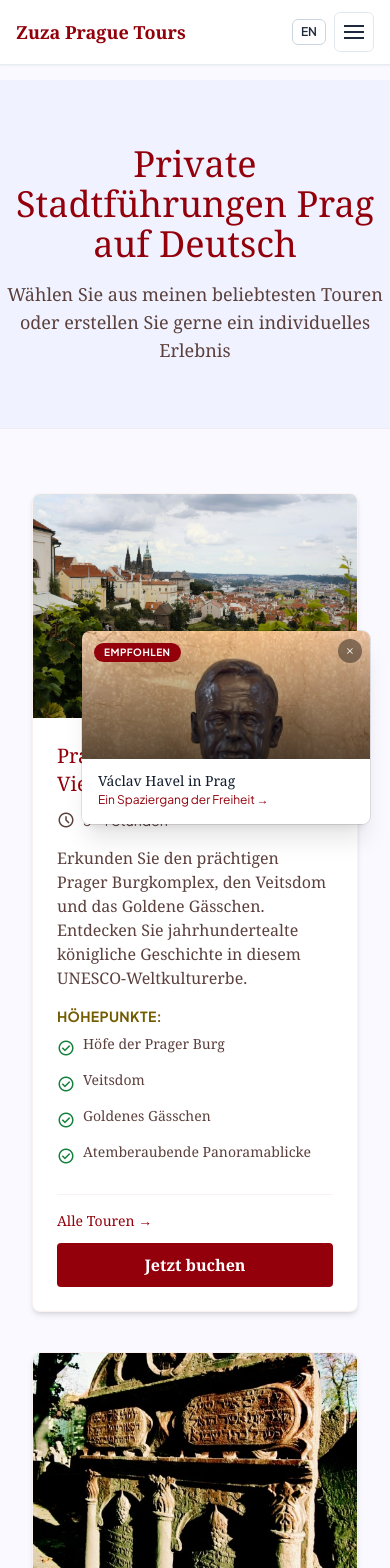
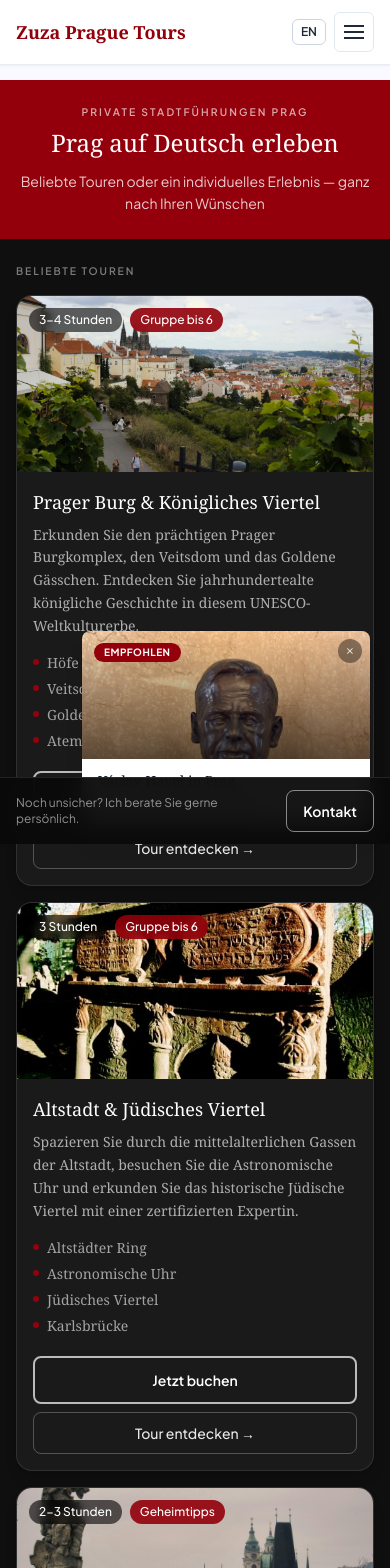
Before and after one commit to mandev-1/zuzapragtour.de, a React (Create React App) app in the folder prague-tour-guide/: page /tours in a window 390 px wide. Shown: the top 1568 px of the page. Built offline with nearby package versions, Linux system fonts and the light colour scheme; no server answers.

Commit message:
good enough for now lmao

```diff
--- a/prague-tour-guide/src/components/Tours.tsx
+++ b/prague-tour-guide/src/components/Tours.tsx
@@ -2,48 +2,70 @@ import React from 'react';
 import { motion } from 'framer-motion';
 import { Link, useNavigate } from 'react-router-dom';
 import { useLanguage } from '../context/LanguageContext';
+import type { TranslationKey } from '../utils/translations';
 import { tours } from '../data/tours';
+
+const pub = (path: string) => `${process.env.PUBLIC_URL}${path}`;
 
 const Tours: React.FC = () => {
   const { t, language } = useLanguage();
   const navigate = useNavigate();
 
-  // Build card data from the shared tours array
   const toursData = tours.map((tour, index) => ({
     id: index + 1,
     slug: language === 'de' && tour.slugDe ? tour.slugDe : tour.slug,
+    tourId: tour.id,
     titleKey: tour.titleKey,
     descriptionKey: tour.descriptionKey,
     durationKey: tour.durationKey,
     image: tour.image,
     highlightKeys: tour.highlightKeys,
+    isCustom: tour.id === 'custom',
   }));
 
+  const regularTours = toursData.filter((x) => !x.isCustom);
+  const customTour = toursData.find((x) => x.isCustom);
+
+  const secondaryBadgeKey = (tourId: string): TranslationKey =>
+    tourId === 'hidden' ? 'tours.badge.insider' : 'tours.badge.groupUpTo6';
+
   return (
-    <div className="bg-surface pb-16">
-      <div className="border-b border-outline-variant/15 bg-surface-container-low py-16 text-center">
-        <h1 className="mb-4 font-headline text-4xl text-primary md:text-5xl">{t('tours.header.title')}</h1>
-        <p className="mx-auto max-w-2xl text-lg text-on-surface-variant">{t('tours.header.subtitle')}</p>
-      </div>
+    <div className="min-h-screen bg-[#0f0f0f] pb-24 md:pb-16">
+      {/* Compact hero — maroon, minimal vertical padding on mobile */}
+      <header className="bg-primary px-5 py-6 text-center md:py-8">
+        <p className="mb-2 font-label text-[0.65rem] font-semibold uppercase tracking-[0.2em] text-on-primary/65">
+          {t('tours.page.kicker')}
+        </p>
+        <h1 className="mb-3 font-headline text-2xl leading-tight text-on-primary md:text-3xl lg:text-4xl">
+          {t('tours.page.heading')}
+        </h1>
+        <p className="mx-auto max-w-xl font-label text-sm leading-relaxed text-on-primary/80 md:text-base">
+          {t('tours.page.lead')}
+        </p>
+      </header>
 
-      <div className="mx-auto max-w-6xl px-8 py-16">
-        <div className="grid grid-cols-1 gap-10 md:grid-cols-2">
-          {toursData.map((tour, index) => {
-            const bookDest = `/book?tour=${encodeURIComponent(t(tour.titleKey as any))}#contact-title`;
+      <div className="mx-auto max-w-6xl px-4 py-6 md:px-8 md:py-8">
+        <p className="mb-4 font-label text-[0.65rem] font-semibold uppercase tracking-[0.18em] text-white/45">
+          {t('tours.section.popular')}
+        </p>
+
+        <div className="grid grid-cols-1 gap-4 md:grid-cols-2 md:gap-6">
+          {regularTours.map((tour, index) => {
+            const bookDest = `/book?tour=${encodeURIComponent(t(tour.titleKey as TranslationKey))}#contact-title`;
             const tourDest = `/tours/${tour.slug}`;
             return (
               <motion.article
                 key={tour.id}
-                className="flex flex-col overflow-hidden rounded-xl border border-outline-variant/20 bg-surface-container-lowest shadow-md transition-shadow hover:shadow-lg"
-                initial={{ opacity: 0, y: 40 }}
+                className="flex flex-col overflow-hidden rounded-2xl border border-white/10 bg-[#1a1a1a] shadow-lg transition-shadow hover:border-white/15 hover:shadow-xl"
+                initial={{ opacity: 0, y: 24 }}
                 whileInView={{ opacity: 1, y: 0 }}
-                transition={{ duration: 0.45, delay: index * 0.05 }}
+                transition={{ duration: 0.4, delay: index * 0.05 }}
                 viewport={{ once: true }}
               >
                 <div
                   role="button"
                   tabIndex={0}
-                  className="relative h-56 cursor-pointer overflow-hidden"
+                  className="relative h-44 cursor-pointer overflow-hidden md:h-52"
                   onClick={() => navigate(tourDest)}
                   onKeyDown={(e) => {
                     if (e.key === 'Enter' || e.key === ' ') {
@@ -52,67 +74,122 @@ const Tours: React.FC = () => {
                     }
                   }}
                 >
-                  <img src={tour.image} alt={t(tour.titleKey as any)} className="h-full w-full object-cover transition-transform duration-500 hover:scale-105" loading="lazy" />
+                  <img
+                    src={pub(tour.image)}
+                    alt={t(tour.titleKey as TranslationKey)}
+                    className="h-full w-full object-cover transition-transform duration-500 hover:scale-105"
+                    loading="lazy"
+                  />
+                  <div className="absolute left-3 top-3 flex flex-wrap gap-2">
+                    <span className="rounded-full bg-black/60 px-2.5 py-1 font-label text-xs font-medium text-white backdrop-blur-sm">
+                      {t(tour.durationKey as TranslationKey)}
+                    </span>
+                    <span className="rounded-full bg-primary/90 px-2.5 py-1 font-label text-xs font-medium text-on-primary backdrop-blur-sm">
+                      {t(secondaryBadgeKey(tour.tourId))}
+                    </span>
                   </div>
-                <div className="flex flex-1 flex-col p-6">
-                  <h2 className="mb-2 font-headline text-xl text-primary">{t(tour.titleKey as any)}</h2>
-                  <div className="mb-3 flex items-center gap-2 font-label text-sm text-on-surface-variant">
-                    <span className="material-symbols-outlined text-lg">schedule</span>
-                    {t(tour.durationKey as any)}
                 </div>
-                  <p className="mb-4 flex-1 text-on-surface-variant">{t(tour.descriptionKey as any)}</p>
-                  <h3 className="mb-2 font-label text-sm font-bold uppercase tracking-wide text-secondary">{t('tour.highlights')}</h3>
-                  <ul className="mb-6 space-y-2">
+
+                <div className="flex flex-1 flex-col p-4 md:p-5">
+                  <h2 className="mb-2 font-headline text-lg text-white md:text-xl">{t(tour.titleKey as TranslationKey)}</h2>
+                  <p className="mb-4 flex-1 font-body text-sm leading-relaxed text-white/65">{t(tour.descriptionKey as TranslationKey)}</p>
+
+                  <ul className="mb-5 space-y-1.5">
                     {tour.highlightKeys.map((key) => (
-                      <li key={key} className="flex items-start gap-2 text-sm text-on-surface-variant">
-                        <span className="material-symbols-outlined text-lg text-green-700">check_circle</span>
-                        <span>{t(key as any)}</span>
+                      <li key={key} className="flex items-start gap-2 text-sm text-white/60">
+                        <span className="mt-1.5 h-1.5 w-1.5 shrink-0 rounded-full bg-primary" />
+                        {t(key as TranslationKey)}
                       </li>
                     ))}
                   </ul>
-                  <div className="mt-auto flex flex-col gap-3 border-t border-outline-variant/20 pt-4 sm:flex-row sm:items-center sm:justify-between">
-                    <Link
-                      to={tourDest}
-                      className="text-sm font-medium text-primary hover:underline"
-                      onClick={(e) => e.stopPropagation()}
-                    >
-                      {t('tourpage.allTours' as any).replace('← ', '')} →
-                    </Link>
+
                   <Link
                     to={bookDest}
-                      className="rounded-lg bg-primary px-5 py-2.5 text-center font-semibold text-on-primary hover:opacity-90"
                     onClick={(e) => e.stopPropagation()}
+                    className="mb-2 w-full rounded-xl border-2 border-white/70 bg-transparent py-3 text-center font-label text-sm font-semibold text-white transition-colors hover:bg-white/10 active:bg-white/15"
                   >
                     {t('tour.bookNow')}
                   </Link>
-                  </div>
+                  <Link
+                    to={tourDest}
+                    onClick={(e) => e.stopPropagation()}
+                    className="w-full rounded-xl border border-white/25 py-2.5 text-center font-label text-sm font-medium text-white/90 transition-colors hover:bg-white/5"
+                  >
+                    {t('tours.exploreTour')} →
+                  </Link>
                 </div>
               </motion.article>
             );
           })}
         </div>
+
+        {/* Custom tour — light card */}
+        {customTour && (
+          <motion.section
+            className="mt-8 md:mt-10"
+            initial={{ opacity: 0, y: 20 }}
+            whileInView={{ opacity: 1, y: 0 }}
+            transition={{ duration: 0.4 }}
+            viewport={{ once: true }}
+          >
+            <p className="mb-4 font-label text-[0.65rem] font-semibold uppercase tracking-[0.18em] text-white/45">
+              {t('tours.section.custom')}
+            </p>
+            <div className="rounded-2xl border border-neutral-300/80 bg-white p-5 shadow-md md:p-6">
+              <div className="flex flex-col gap-5 md:flex-row md:items-center md:gap-8">
+                <div className="min-w-0 flex-1">
+                  <h2 className="mb-2 font-headline text-xl text-primary md:text-2xl">
+                    {t(customTour.titleKey as TranslationKey)}
+                  </h2>
+                  <p className="font-body text-sm leading-relaxed text-on-surface-variant md:text-base">
+                    {t(customTour.descriptionKey as TranslationKey)}
+                  </p>
+                </div>
+                <div className="flex w-full flex-col gap-2 md:w-56 md:shrink-0">
+                  <Link
+                    to={`/book?tour=${encodeURIComponent(t(customTour.titleKey as TranslationKey))}#contact-title`}
+                    className="w-full rounded-xl bg-primary py-3 text-center font-label text-sm font-semibold text-on-primary transition-opacity hover:opacity-90"
+                  >
+                    {t('tours.custom.requestCta')}
+                  </Link>
+                  <Link
+                    to={`/tours/${customTour.slug}`}
+                    className="w-full rounded-xl border border-primary/35 py-2.5 text-center font-label text-sm font-medium text-primary transition-colors hover:bg-primary/5"
+                  >
+                    {t('tours.custom.learnMore')} →
+                  </Link>
+                </div>
+              </div>
+            </div>
+          </motion.section>
+        )}
       </div>
 
-      <section className="mx-auto max-w-6xl px-8 pb-8">
-        <div className="grid grid-cols-1 gap-6 sm:grid-cols-2 lg:grid-cols-4">
+      {/* Info tiles — dark */}
+      <section className="mx-auto max-w-6xl px-4 pb-8 md:px-8">
+        <div className="grid grid-cols-2 gap-3 md:grid-cols-4 md:gap-4">
           {[
             { icon: 'groups', title: t('tourinfo.groups.title'), desc: t('tourinfo.groups.desc') },
             { icon: 'translate', title: t('tourinfo.languages.title'), desc: t('tourinfo.languages.desc') },
             { icon: 'event_available', title: t('tourinfo.booking.title'), desc: t('tourinfo.booking.desc') },
             { icon: 'partly_cloudy_day', title: t('tourinfo.weather.title'), desc: t('tourinfo.weather.desc') },
           ].map((item) => (
-            <div key={item.title} className="rounded-xl bg-surface-container-low p-6">
-              <span className="material-symbols-outlined mb-2 text-2xl text-primary">{item.icon}</span>
-              <h3 className="mb-2 font-headline text-lg text-on-surface">{item.title}</h3>
-              <p className="text-sm text-on-surface-variant">{item.desc}</p>
+            <div
+              key={item.title}
+              className="rounded-xl border border-white/10 bg-[#1a1a1a] p-4 md:p-5"
+            >
+              <span className="material-symbols-outlined mb-2 block text-2xl text-secondary-container">{item.icon}</span>
+              <h3 className="mb-1 font-headline text-sm text-white md:text-base">{item.title}</h3>
+              <p className="font-label text-xs leading-relaxed text-white/55 md:text-sm">{item.desc}</p>
             </div>
           ))}
         </div>
       </section>
 
-      <section className="mx-auto max-w-3xl px-8 pb-16">
-        <h2 className="mb-8 text-center font-headline text-3xl text-primary">{t('tours.faq.title')}</h2>
-        <div className="space-y-6">
+      {/* FAQ — dark */}
+      <section className="mx-auto max-w-3xl px-4 pb-20 md:px-8 md:pb-24">
+        <h2 className="mb-6 text-center font-headline text-2xl text-white md:text-3xl">{t('tours.faq.title')}</h2>
+        <div className="space-y-3">
           {([
             { q: 'tours.faq.q1', a: 'tours.faq.a1' },
             { q: 'tours.faq.q2', a: 'tours.faq.a2' },
@@ -120,23 +197,31 @@ const Tours: React.FC = () => {
             { q: 'tours.faq.q4', a: 'tours.faq.a4' },
             { q: 'tours.faq.q5', a: 'tours.faq.a5' },
           ] as const).map(({ q, a }) => (
-            <details
-              key={q}
-              className="group rounded-xl border border-outline-variant/20 bg-surface-container-lowest"
-            >
-              <summary className="flex cursor-pointer items-center justify-between px-6 py-4 font-headline text-lg text-on-surface">
-                {t(q as any)}
-                <span className="material-symbols-outlined text-primary transition-transform group-open:rotate-180">
+            <details key={q} className="group rounded-xl border border-white/10 bg-[#1a1a1a]">
+              <summary className="flex cursor-pointer list-none items-center justify-between px-5 py-4 font-headline text-base text-white md:text-lg">
+                {t(q as TranslationKey)}
+                <span className="material-symbols-outlined ml-3 shrink-0 text-secondary-container transition-transform group-open:rotate-180">
                   expand_more
                 </span>
               </summary>
-              <p className="px-6 pb-5 leading-relaxed text-on-surface-variant">
-                {t(a as any)}
-              </p>
+              <p className="px-5 pb-5 font-body text-sm leading-relaxed text-white/65 md:text-base">{t(a as TranslationKey)}</p>
             </details>
           ))}
         </div>
       </section>
+
+      {/* Sticky bottom CTA — mobile */}
+      <div className="fixed bottom-0 left-0 right-0 z-50 border-t border-white/10 bg-[#0a0a0a]/95 px-4 py-3 backdrop-blur-md md:hidden">
+        <div className="mx-auto flex max-w-lg items-center gap-3">
+          <p className="min-w-0 flex-1 font-label text-xs leading-snug text-white/55">{t('tours.stickyCta.hint')}</p>
+          <Link
+            to="/book#contact-title"
+            className="shrink-0 rounded-xl border border-white/50 bg-transparent px-4 py-2.5 font-label text-sm font-semibold text-white"
+          >
+            {t('tours.stickyCta.button')}
+          </Link>
+        </div>
+      </div>
     </div>
   );
 };
--- a/prague-tour-guide/src/utils/translations.ts
+++ b/prague-tour-guide/src/utils/translations.ts
@@ -415,6 +415,54 @@ export const translations = {
   'tours.header.subtitle': {
     en: 'Choose from my most popular tours or create a custom experience',
     de: 'Wählen Sie aus meinen beliebtesten Touren oder erstellen Sie gerne ein individuelles Erlebnis',
+  },
+  'tours.page.kicker': {
+    en: 'Private tours · Prague',
+    de: 'Private Stadtführungen Prag',
+  },
+  'tours.page.heading': {
+    en: 'Private Prague tours',
+    de: 'Prag auf Deutsch erleben',
+  },
+  'tours.page.lead': {
+    en: 'Popular itineraries or a fully custom experience — built around what you want to see.',
+    de: 'Beliebte Touren oder ein individuelles Erlebnis — ganz nach Ihren Wünschen',
+  },
+  'tours.section.popular': {
+    en: 'Popular tours',
+    de: 'Beliebte Touren',
+  },
+  'tours.section.custom': {
+    en: 'Custom',
+    de: 'Individuell',
+  },
+  'tours.badge.groupUpTo6': {
+    en: 'Group up to 6',
+    de: 'Gruppe bis 6',
+  },
+  'tours.badge.insider': {
+    en: 'Insider route',
+    de: 'Geheimtipps',
+  },
+  'tours.exploreTour': {
+    en: 'Explore tour',
+    de: 'Tour entdecken',
+  },
+  'tours.custom.requestCta': {
+    en: 'Request private tour',
+    de: 'Privattour anfragen',
+  },
+  'tours.custom.learnMore': {
+    en: 'Learn more',
+    de: 'Mehr erfahren',
+  },
+  'tours.stickyCta.hint': {
+    en: 'Not sure yet? I am happy to help you choose in person.',
+    de: 'Noch unsicher? Ich berate Sie gerne persönlich.',
+  },
+  'tours.stickyCta.button': {
+    en: 'Contact',
+    de: 'Kontakt',
   },
 
   // Tour 1: Castle
```
Also changed, not shown: prague-tour-guide/src/components/Home.tsx (+6 -1 lines), 11 other files (tests, documents, lock files or other folders). Lines whose indentation alone changed are shown as unchanged.
